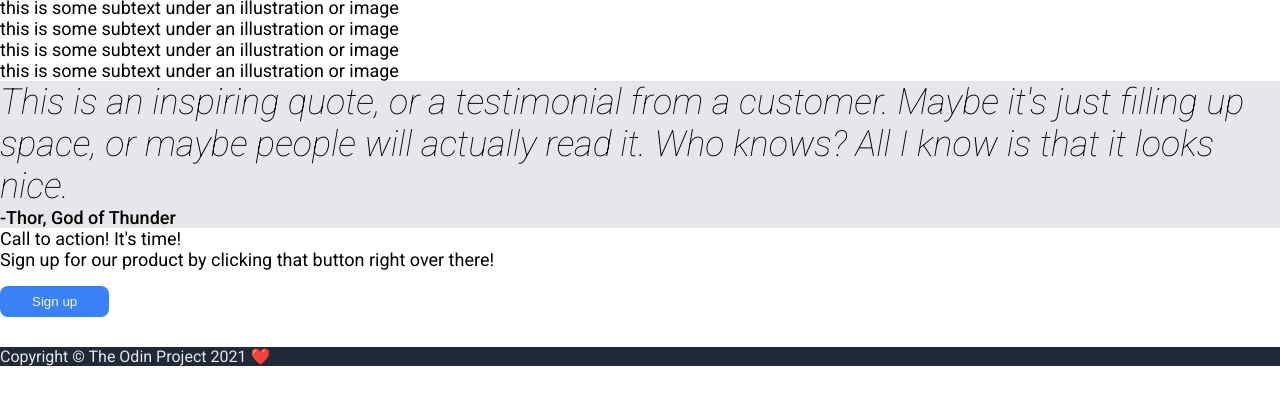
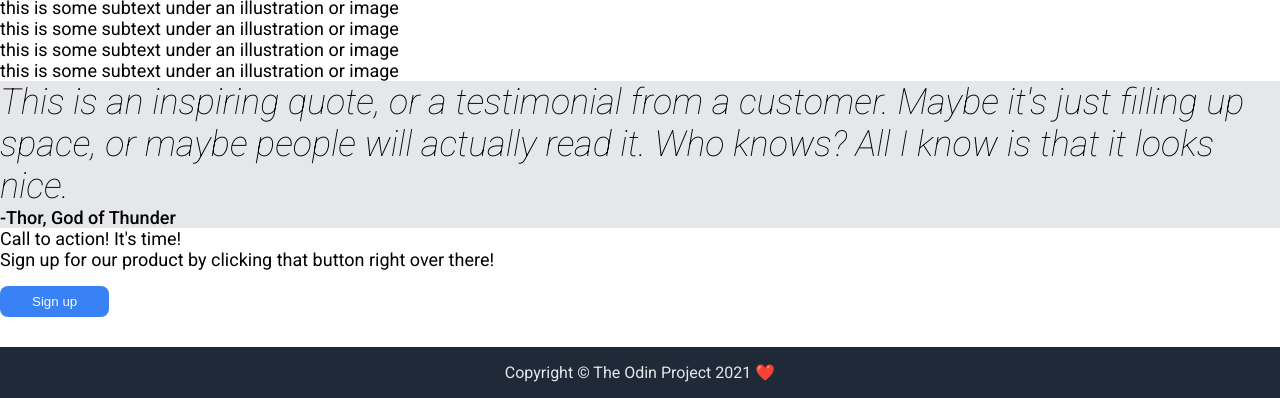
Before and after one commit to bruixeta/landing-page, a plain HTML site: page index.html in a window 1280 px wide. Shown: the part 655-1053 px from the top of the page. Before the commit the page ends 1021 px from the top, so only its background shows below. Drawn offline with Linux system fonts and the light colour scheme.

Commit message:
Set footer style
Add padding, margin and align footer.

```diff
--- a/style.css
+++ b/style.css
@@ -110,4 +110,6 @@ body {
     color: #E5E7EB;
     font-size: 16px;
     margin: 30px 0 0 0;
+    padding: 16px;
+    text-align: center;
   }
```
